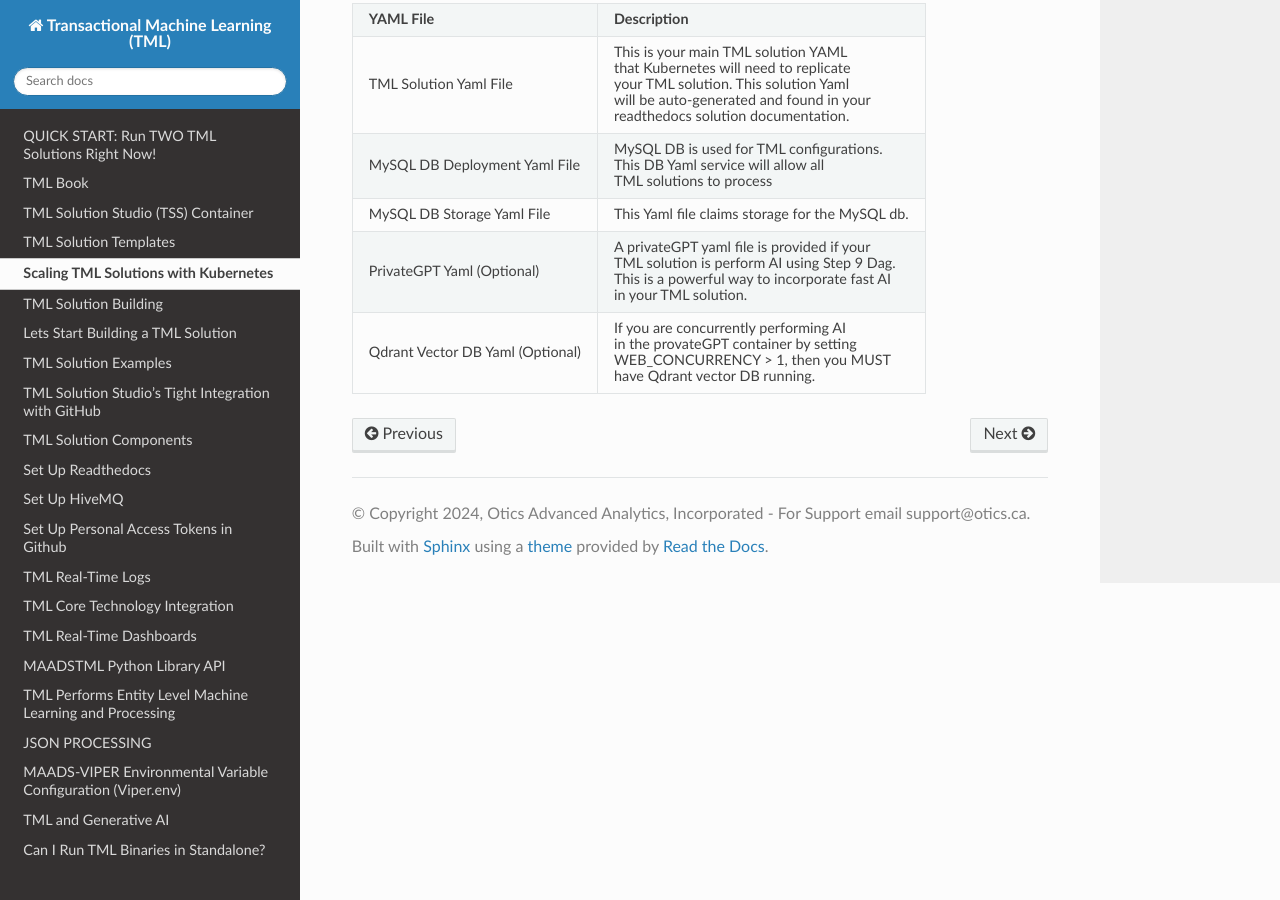
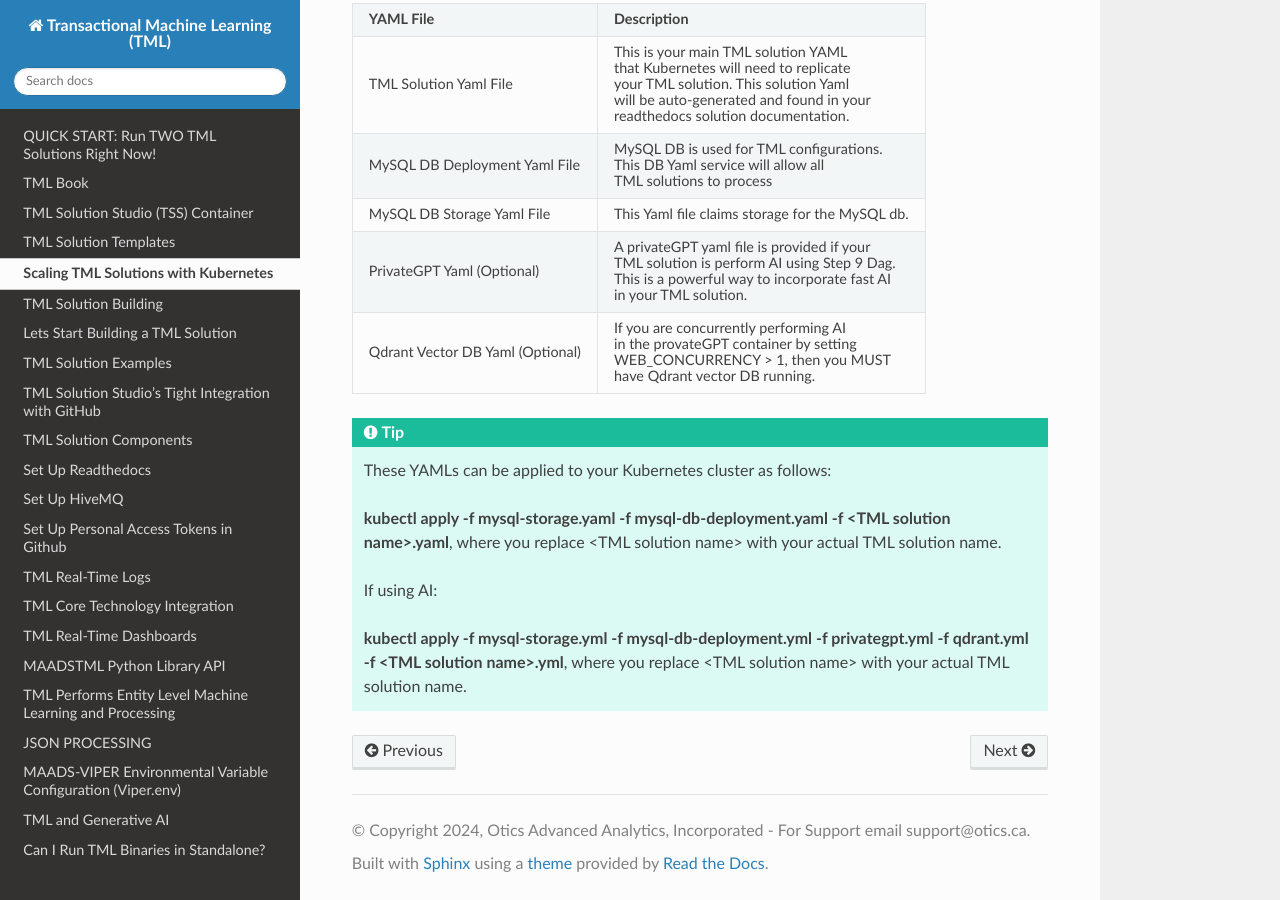
Before and after one commit to smaurice101/readthedocs, a Sphinx documentation site: the page built from docs/source/kube.rst, in a window 1280 px wide and 900 px high, scrolled down 1235 px. Built offline with Sphinx 7.4.7 and the Read the Docs theme 3.1.0, drawn with Linux system fonts in a browser that asks for light colours.

Commit message:
Update kube.rst

```diff
--- a/docs/source/kube.rst
+++ b/docs/source/kube.rst
@@ -56,3 +56,13 @@ Five YAML files are auto-generated for every TML solution and are found in your
        WEB_CONCURRENCY > 1, then you MUST
 
        have Qdrant vector DB running.
+
+.. tip::
+   These YAMLs can be applied to your Kubernetes cluster as follows:
+
+   **kubectl apply -f mysql-storage.yaml -f mysql-db-deployment.yaml -f <TML solution name>.yaml**, where you replace <TML solution name> with your actual TML solution name.
+
+   If using AI:
+
+   **kubectl apply -f mysql-storage.yml -f mysql-db-deployment.yml -f privategpt.yml -f qdrant.yml -f <TML solution name>.yml**, where you replace <TML solution name> with your actual TML
+   solution name.
```
